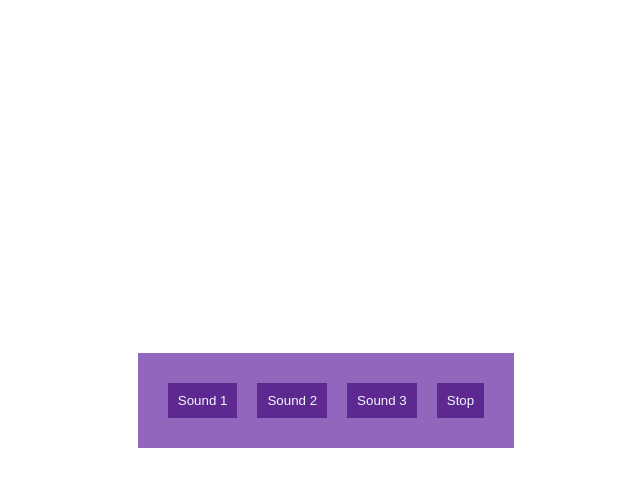
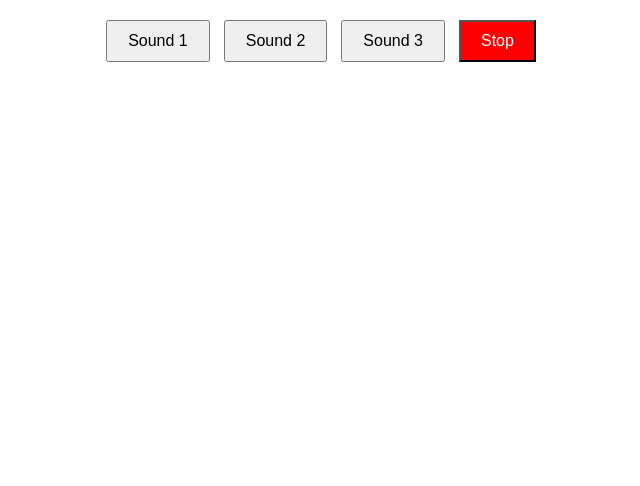
Before and after one commit to acciojob/Soundbar-anitha-anii, a website: page main.html in a window 1280 px wide. Shown: the whole page, without its empty margins (314-954 px from the left). Drawn offline with Linux system fonts and the light colour scheme.

Commit message:
created a submission

```diff
--- a/main.html
+++ b/main.html
@@ -7,13 +7,11 @@
 </head>
 
 <body>
-	<!-- the entire body must be written by student -->
-	 <div id="buttons">
-    <button class="btn">Sound 1</button>
-    <button class="btn">Sound 2</button>
-    <button class="btn">Sound 3</button>
-
-  <button class="stop">Stop</button>
+  <div id="buttons">
+    <button class="btn" onclick="playSound('sound1.mp3')">Sound 1</button>
+    <button class="btn" onclick="playSound('sound2.mp3')">Sound 2</button>
+    <button class="btn" onclick="playSound('sound3.mp3')">Sound 3</button>
+    <button class="btn stop" onclick="stopAllSounds()">Stop</button>
   </div>
     <script type="text/javascript" src="./script.js">
 </script>
--- a/script.js
+++ b/script.js
@@ -1,24 +1,14 @@
-//your JS code here. If required.
-document.addEventListener('DOMContentLoaded', function() {
-  let buttons = document.querySelectorAll('.btn');
-  let stopButton = document.querySelector('.stop');
-  let audio = new Audio();
-  let isPlaying = false;
+var audioElements = [];
 
-  buttons.forEach(function(button) {
-    button.addEventListener('click', function() {
-      let soundFile = button.textContent.trim() + '.mp3';
-      audio.src = 'sounds/' + soundFile;
-      audio.play();
-      isPlaying = true;
-    });
-  });
+function playSound(soundFile) {
+  var audio = new Audio('sounds/' + soundFile);
+  audio.play();
+  audioElements.push(audio);
+}
 
-  stopButton.addEventListener('click', function() {
-    if (isPlaying) {
-      audio.pause();
-      audio.currentTime = 0;
-      isPlaying = false;
-    }
-  });
-});
+function stopAllSounds() {
+  for (var i = 0; i < audioElements.length; i++) {
+    audioElements[i].pause();
+    audioElements[i].currentTime = 0;
+  }
+}
--- a/styles.css
+++ b/styles.css
@@ -1,27 +1,16 @@
 /*  your css code here. If applicable */
-body{
-    display: flex;
-    justify-content: center;
-    align-items: center;
-    margin: auto;
-    height: 100vh;
+#buttons {
+  text-align: center;
+  margin-top: 20px;
 }
-#buttons{
-    background-color: rgb(147, 102, 190);
-    padding: 30px;
-    margin: 20px;
-    display: flex;
-    gap: 20px;
-    justify-content: center;
-    align-items: center;
 
+.btn {
+  margin-right: 10px;
+  padding: 10px 20px;
+  font-size: 16px;
 }
-button{
-    padding: 10px;
-    background-color: rgb(93, 40, 143);
-    border: navy;
-    color: aliceblue;
+
+.stop {
+  background-color: red;
+  color: white;
 }
-button:hover{
-	cursor:pointer;
-}
```
